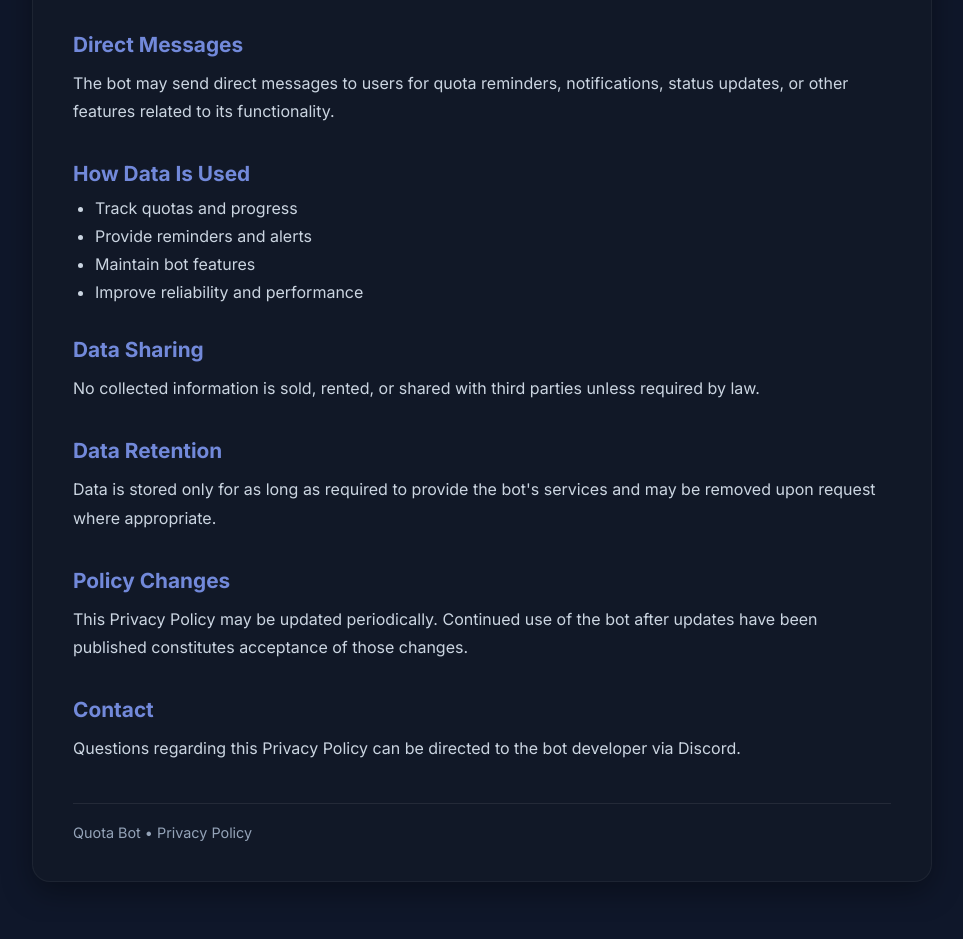
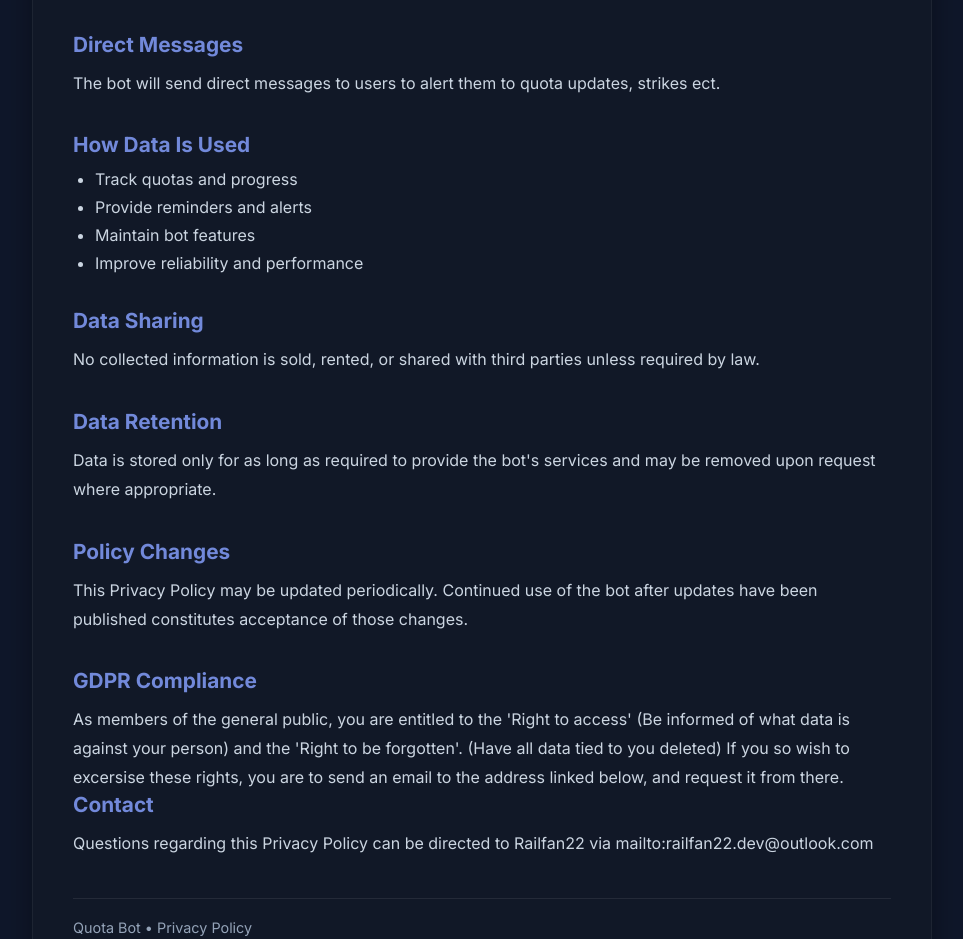
Before and after one commit to Railfan22/coaster-studios-pp, a plain HTML site: page index.html in a window 1280 px wide. Shown: the part 464-1403 px from the top of the page, without its empty margins (158-1121 px from the left). Drawn offline with Linux system fonts and the light colour scheme.

Commit message:
Update privacy policy with GDPR compliance details
Added GDPR compliance section and updated contact information.

```diff
--- a/index.html
+++ b/index.html
@@ -146,7 +146,7 @@ The bot does not collect email addresses, passwords, payment information, or any
 <h2>Direct Messages</h2>
 
 <p>
-The bot may send direct messages to users for quota reminders, notifications, status updates, or other features related to its functionality.
+The bot will send direct messages to users to alert them to quota updates, strikes ect.
 </p>
 
 </div>
@@ -194,15 +194,27 @@ This Privacy Policy may be updated periodically. Continued use of the bot after
 
 </div>
 
+
+<div class="section">
+
+<h2>GDPR Compliance</h2>
+
+<p>
+As members of the general public, you are entitled to the 'Right to access' (Be informed of what data is against your person) and the 'Right to be forgotten'. (Have all data tied to you deleted)
+If you so wish to excersise these rights, you are to send an email to the address linked below, and request it from there.
+</p>
+
+
 <div class="section">
 
 <h2>Contact</h2>
 
 <p>
-Questions regarding this Privacy Policy can be directed to the bot developer via Discord.
+Questions regarding this Privacy Policy can be directed to Railfan22 via mailto:railfan22.dev@outlook.com
 </p>
 
 </div>
+
 
 <div class="footer">
 Quota Bot • Privacy Policy
```
